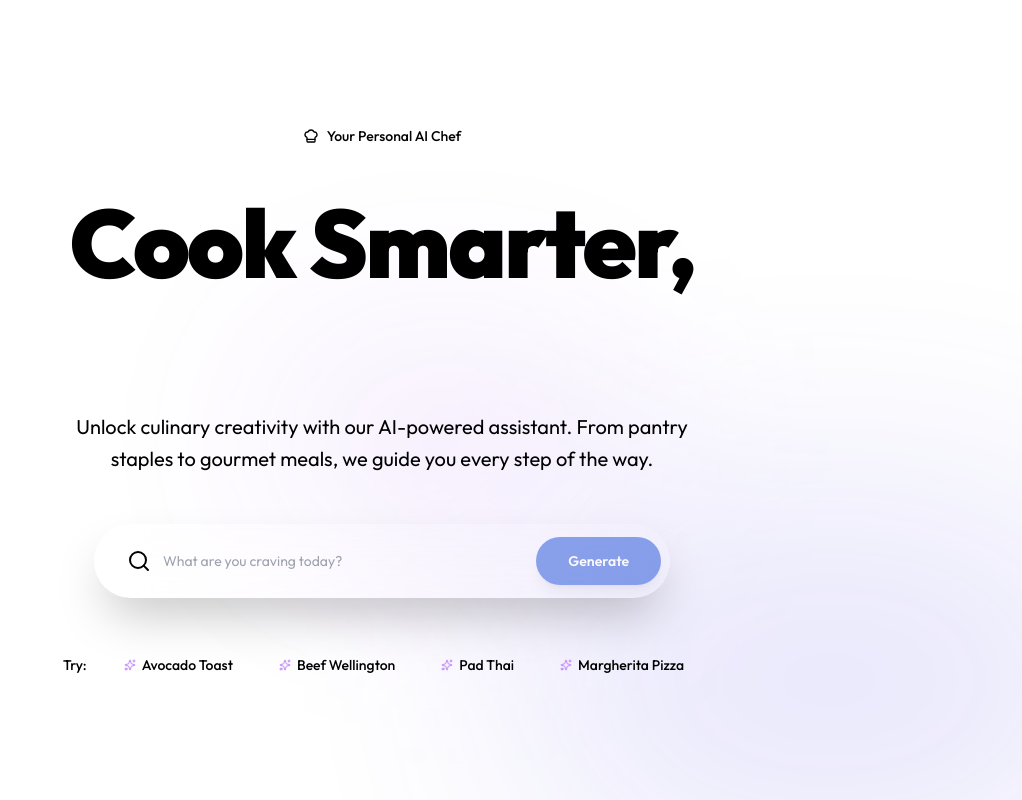
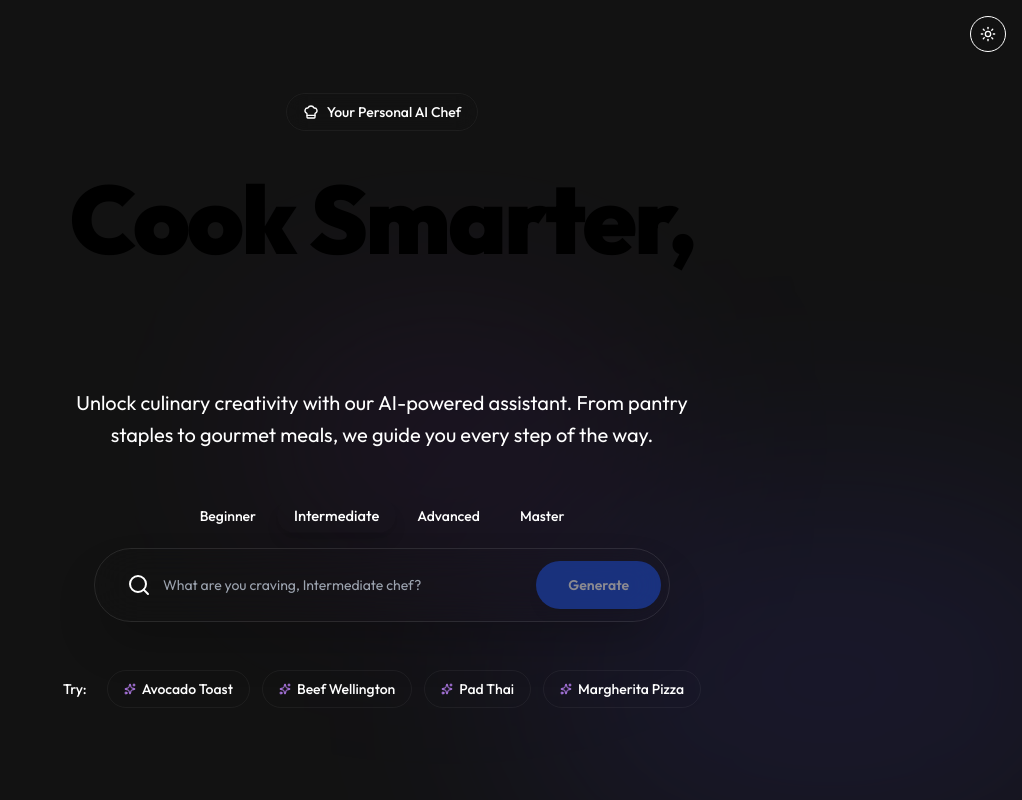
Before and after one commit to peterdinis/Ai-Cooking-Assistant, a React (Vite) app: page / in a window 1280 px wide. Shown: the whole page, without its empty margins (258-1280 px from the left). Built offline with nearby package versions, Linux system fonts and the light colour scheme.

Commit message:
feat: Updating code

```diff
--- a/package.json
+++ b/package.json
@@ -19,6 +19,7 @@
     "clsx": "^2.1.1",
     "framer-motion": "^12.23.26",
     "lucide-react": "^0.561.0",
+    "next-themes": "^0.4.6",
     "openai": "^6.10.0",
     "react": "^19.2.0",
     "react-dom": "^19.2.0",
--- /dev/null
+++ b/src/components/mode-toggle.tsx
@@ -0,0 +1,21 @@
+import { Moon, Sun } from "lucide-react"
+import { useTheme } from "next-themes"
+
+import { Button } from "@/components/ui/button"
+
+export function ModeToggle() {
+    const { theme, setTheme } = useTheme()
+
+    return (
+        <Button
+            variant="ghost"
+            size="icon"
+            className="rounded-full bg-background/50 backdrop-blur-md border border-border shadow-sm hover:shadow-md transition-all"
+            onClick={() => setTheme(theme === "dark" ? "light" : "dark")}
+        >
+            <Sun className="h-[1.2rem] w-[1.2rem] rotate-0 scale-100 transition-all dark:-rotate-90 dark:scale-0" />
+            <Moon className="absolute h-[1.2rem] w-[1.2rem] rotate-90 scale-0 transition-all dark:rotate-0 dark:scale-100" />
+            <span className="sr-only">Toggle theme</span>
+        </Button>
+    )
+}
--- /dev/null
+++ b/src/components/theme-provider.tsx
@@ -0,0 +1,6 @@
+import { ThemeProvider as NextThemesProvider } from "next-themes"
+import { type ThemeProviderProps } from "next-themes"
+
+export function ThemeProvider({ children, ...props }: ThemeProviderProps) {
+    return <NextThemesProvider {...props}>{children}</NextThemesProvider>
+}
--- a/src/index.css
+++ b/src/index.css
@@ -6,32 +6,32 @@
 
 @layer base {
   :root {
-    --background: 224 71% 4%;
-    --foreground: 213 31% 91%;
+    --background: 0 0% 100%; /* White */
+    --foreground: 224 71% 4%; /* Dark Blue */
 
-    --card: 224 71% 4%;
-    --card-foreground: 213 31% 91%;
+    --card: 0 0% 100%;
+    --card-foreground: 224 71% 4%;
 
-    --popover: 224 71% 4%;
-    --popover-foreground: 215 20.2% 65.1%;
+    --popover: 0 0% 100%;
+    --popover-foreground: 224 71% 4%;
 
     --primary: 262 83% 58%;
     --primary-foreground: 210 40% 98%;
 
-    --secondary: 222.2 47.4% 11.2%;
-    --secondary-foreground: 210 40% 98%;
+    --secondary: 220 14% 96%;
+    --secondary-foreground: 220.9 39.3% 11%;
 
-    --muted: 223 47% 11%;
-    --muted-foreground: 215.4 16.3% 56.9%;
+    --muted: 220 14% 96%;
+    --muted-foreground: 220 8.9% 46.1%;
 
-    --accent: 216 34% 17%;
-    --accent-foreground: 210 40% 98%;
+    --accent: 220 14% 96%;
+    --accent-foreground: 220.9 39.3% 11%;
 
-    --destructive: 0 63% 31%;
+    --destructive: 0 84.2% 60.2%;
     --destructive-foreground: 210 40% 98%;
 
-    --border: 216 34% 17%;
-    --input: 216 34% 17%;
+    --border: 220 13% 91%;
+    --input: 220 13% 91%;
     --ring: 262 83% 58%;
 
     --radius: 1rem;
--- a/src/lib/ai.ts
+++ b/src/lib/ai.ts
@@ -1,10 +1,10 @@
 import OpenAI from 'openai';
 
 const getOpenAIClient = () => {
-  const apiKey = process.env.OPENAI_API_KEY;
+  const apiKey = import.meta.env.VITE_OPENAI_API_KEY;
   if (!apiKey) throw new Error("Missing OpenAI API Key");
 
-  return new OpenAI({ apiKey });
+  return new OpenAI({ apiKey, dangerouslyAllowBrowser: true });
 };
 
 const RECIPE_SYSTEM_PROMPT = "You are a helpful cooking assistant. Generate a recipe for the requested dish. Return valid JSON with fields: title, description, ingredients (array of strings), steps (array of objects with 'instruction' and 'imagePrompt').";
--- a/src/routes/__root.tsx
+++ b/src/routes/__root.tsx
@@ -1,9 +1,14 @@
 import { createRootRoute, Outlet } from '@tanstack/react-router'
+import { ThemeProvider } from '@/components/theme-provider'
+import { ModeToggle } from '@/components/mode-toggle'
 
 export const Route = createRootRoute({
     component: () => (
-        <>
+        <ThemeProvider defaultTheme="dark" storageKey="vite-ui-theme">
+            <div className="absolute top-4 right-4 z-50">
+                <ModeToggle />
+            </div>
             <Outlet />
-        </>
+        </ThemeProvider>
     ),
 })
--- a/src/routes/index.tsx
+++ b/src/routes/index.tsx
@@ -12,14 +12,16 @@ export const Route = createFileRoute('/')({
 function Index() {
     const navigate = useNavigate()
     const [query, setQuery] = useState('')
+    const [level, setLevel] = useState('Intermediate')
 
     const handleSubmit = (e: React.FormEvent) => {
         e.preventDefault()
         if (!query) return
-        navigate({ to: '/recipe/$recipeId', params: { recipeId: query } })
+        navigate({ to: '/recipe/$recipeId', params: { recipeId: `${query} for a ${level} cook` } })
     }
 
     const suggestions = ["Avocado Toast", "Beef Wellington", "Pad Thai", "Margherita Pizza"]
+    const levels = ["Beginner", "Intermediate", "Advanced", "Master"]
 
     return (
         <div className="min-h-screen bg-background relative overflow-hidden flex flex-col items-center justify-center p-6">
@@ -44,7 +46,7 @@ function Index() {
                         <span>Your Personal AI Chef</span>
                     </div>
 
-                    <h1 className="text-6xl md:text-8xl font-black tracking-tight text-black leading-[1.1]">
+                    <h1 className="text-6xl md:text-8xl font-black tracking-tight text-black dark:text-blue-50 leading-[1.1]">
                         Cook Smarter, <br />
                         <span className="text-transparent bg-clip-text bg-gradient-to-r from-primary via-purple-400 to-indigo-400">
                             Not Harder.
@@ -62,15 +64,32 @@ function Index() {
                     initial={{ opacity: 0, scale: 0.95 }}
                     animate={{ opacity: 1, scale: 1 }}
                     transition={{ delay: 0.4, duration: 0.5 }}
-                    className="w-full max-w-xl mx-auto relative group"
+                    className="w-full max-w-xl mx-auto space-y-4"
                 >
+                    {/* Level Selector */}
+                    <div className="flex justify-center gap-2">
+                        {levels.map((l) => (
+                            <button
+                                key={l}
+                                onClick={() => setLevel(l)}
+                                className={`px-4 py-1.5 rounded-full text-sm font-medium transition-all ${level === l
+                                        ? "bg-primary text-primary-foreground shadow-lg scale-105"
+                                        : "bg-accent/30 text-muted-foreground hover:bg-accent/50 hover:text-accent-foreground"
+                                    }`}
+                            >
+                                {l}
+                            </button>
+                        ))}
+                    </div>
+
+                    <div className="relative group">
                         <div className="absolute -inset-1 bg-gradient-to-r from-primary to-purple-600 rounded-full blur opacity-25 group-hover:opacity-50 transition duration-500"></div>
                         <form onSubmit={handleSubmit} className="relative flex items-center bg-card/80 backdrop-blur-xl border border-white/10 rounded-full p-2 shadow-2xl">
                             <div className="pl-6 text-muted-foreground">
                                 <Search className="w-6 h-6" />
                             </div>
                             <Input
-                            placeholder="What are you craving today?"
+                                placeholder={`What are you craving, ${level} chef?`}
                                 value={query}
                                 onChange={(e) => setQuery(e.target.value)}
                                 className="flex-1 border-none bg-transparent shadow-none focus-visible:ring-0 text-lg h-14 text-foreground placeholder:text-muted-foreground/70"
@@ -84,6 +103,7 @@ function Index() {
                                 Generate
                             </Button>
                         </form>
+                    </div>
                 </motion.div>
 
                 {/* Suggestions */}
--- a/src/routes/recipe.$recipeId.tsx
+++ b/src/routes/recipe.$recipeId.tsx
@@ -182,7 +182,7 @@ function RecipePage() {
                     <Button
                         variant="secondary"
                         size="sm"
-                        className="mb-6 backdrop-blur-md bg-black/30 text-black border-white/10 hover:bg-black/50"
+                        className="mb-6 backdrop-blur-md bg-black/30 text-black dark:text-blue-50 border-white/10 hover:bg-black/50"
                         onClick={() => window.history.back()}
                     >
                         <ChevronLeft className="mr-2 w-4 h-4" /> Back
@@ -198,10 +198,10 @@ function RecipePage() {
                             initial={{ y: 20, opacity: 0 }}
                             animate={{ y: 0, opacity: 1 }}
                         >
-                            <h1 className="text-4xl md:text-6xl font-black text-black mb-4 drop-shadow-xl">
+                            <h1 className="text-4xl md:text-6xl font-black text-black dark:text-blue-50 mb-4 drop-shadow-xl">
                                 {recipe?.title || recipeId}
                             </h1>
-                            <p className="text-lg text-black/80 max-w-2xl line-clamp-2">
+                            <p className="text-lg text-black dark:text-blue-50/80 max-w-2xl line-clamp-2">
                                 {recipe?.description}
                             </p>
                         </motion.div>
```
Also changed, not shown: 2 other files (tests, documents, lock files or other folders). Lines whose indentation alone changed are shown as unchanged.
